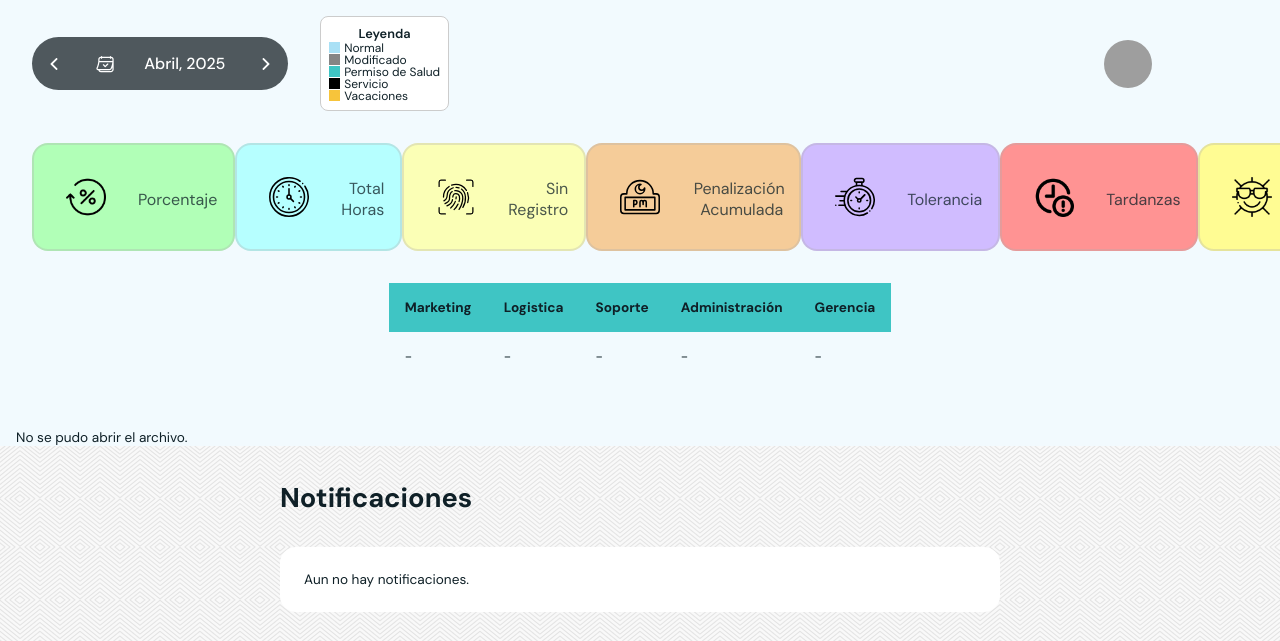
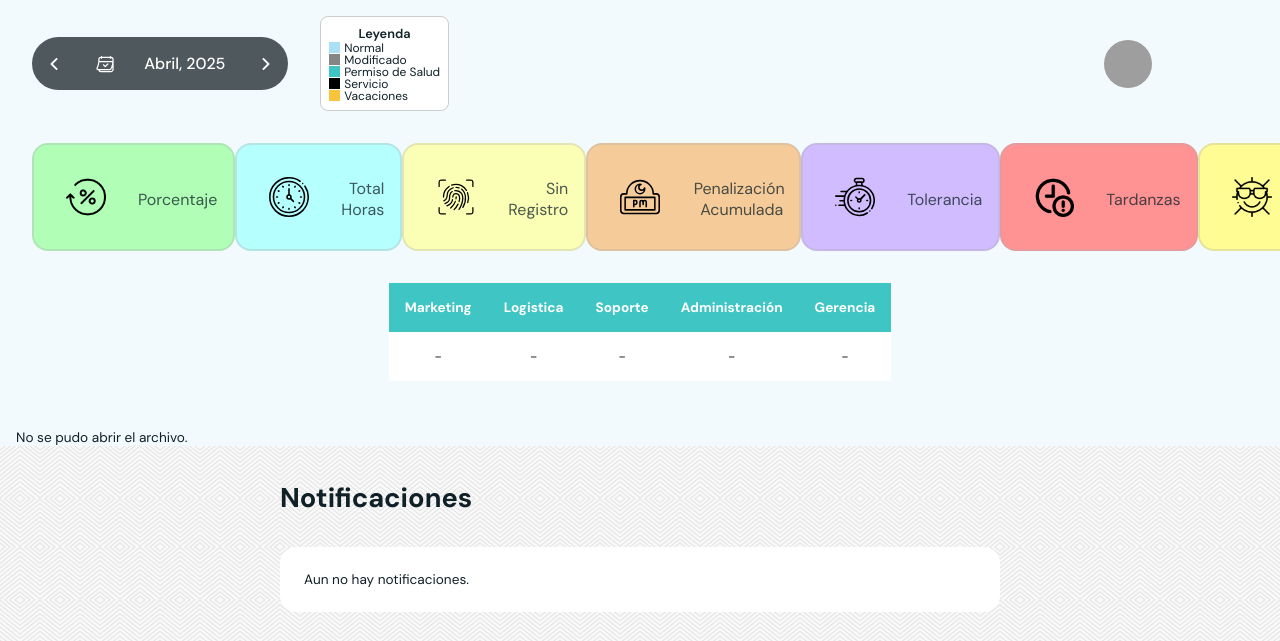
Before and after one commit to ky1ar/horarios, a PHP site: page /load.php in a window 1280 px wide; the page is wider, and only the part inside the window is pictured. Shown: the top 641 px of that part. Run offline with PHP 8.4, Linux system fonts and the light colour scheme; the visitor is signed in with stand-in values (Sample User, id 1); data that the repository does not hold is empty; grey boxes are pictures that could not be loaded.

Commit message:
Points Ventas

```diff
--- a/assets/css/ky1ar.css
+++ b/assets/css/ky1ar.css
@@ -1414,11 +1414,15 @@ section.cont-login .login div:last-child form input[type="submit"]:hover {
   border-collapse: collapse;
 }
 .inf-2 table td,
-.inf-2 table th{
+.inf-2 table th {
   padding: 1rem;
-
+  text-align: center;
 }
 
-.inf-2 table th{
+.inf-2 table th {
   background-color: #3fc5c4;
+  color: white;
 }
+.inf-2 table td{
+  background-color: white;
+}
```
